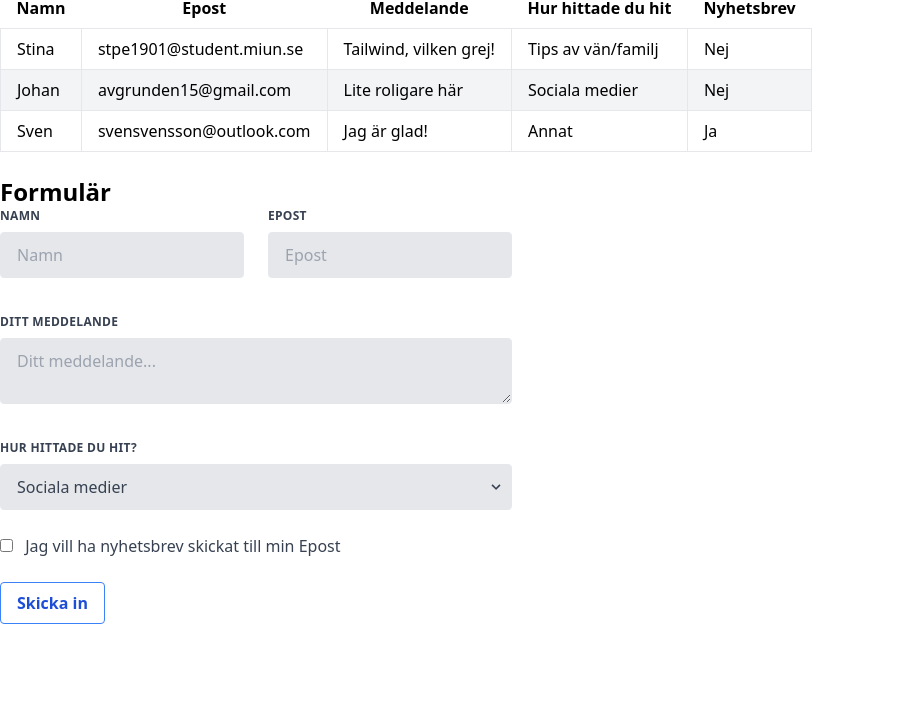
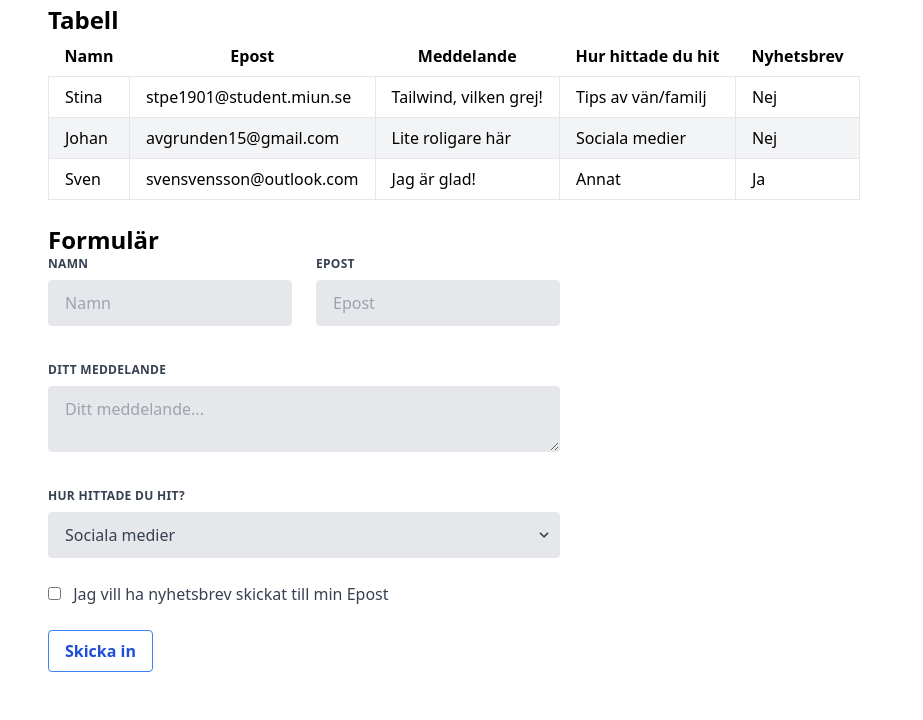
Before and after one commit to stinaRamona/Moment1Fullstack, a website: page src/ramverk2.html in a window 1280 px wide. Shown: the part 128-848 px from the top of the page, without its empty margins (0-923 px from the left). Before the commit the page ends 800 px from the top, so only its background shows below. Drawn offline with nearby package versions, Linux system fonts and the light colour scheme.

Commit message:
Fixat med marginaler för tailwind

```diff
--- a/src/ramverk2.html
+++ b/src/ramverk2.html
@@ -14,7 +14,7 @@
         <a href="ramverk2.html">Tailwind</a>
         <a href="publicering.html">Publicering</a>
     </nav>
-    <main>
+    <main class="m-12">
         <h1 class="text-3xl font-bold">Tailwind</h1>
         <p>Om tailwind...</p>
 
```
Also changed, not shown: dist/ramverk2.html.
